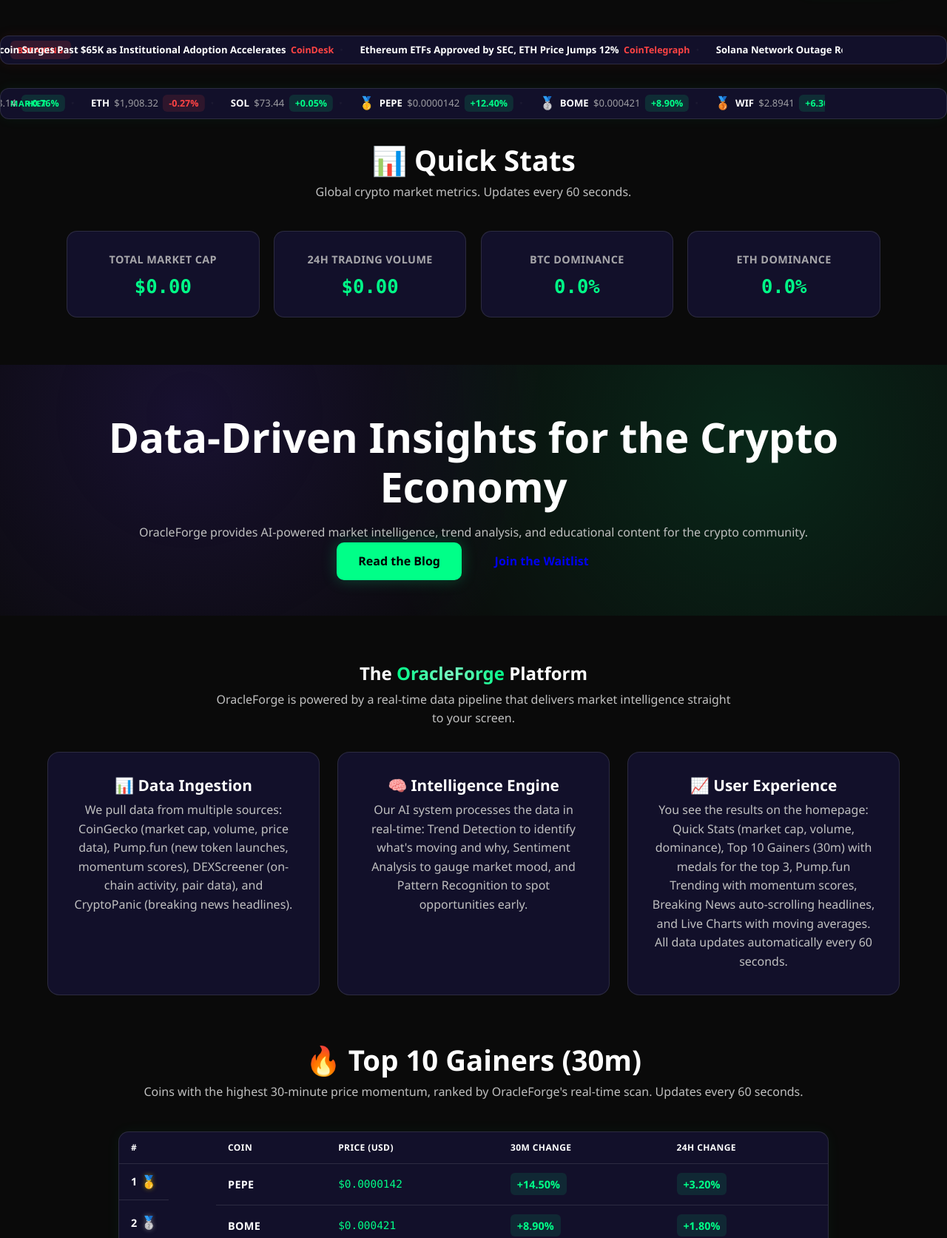
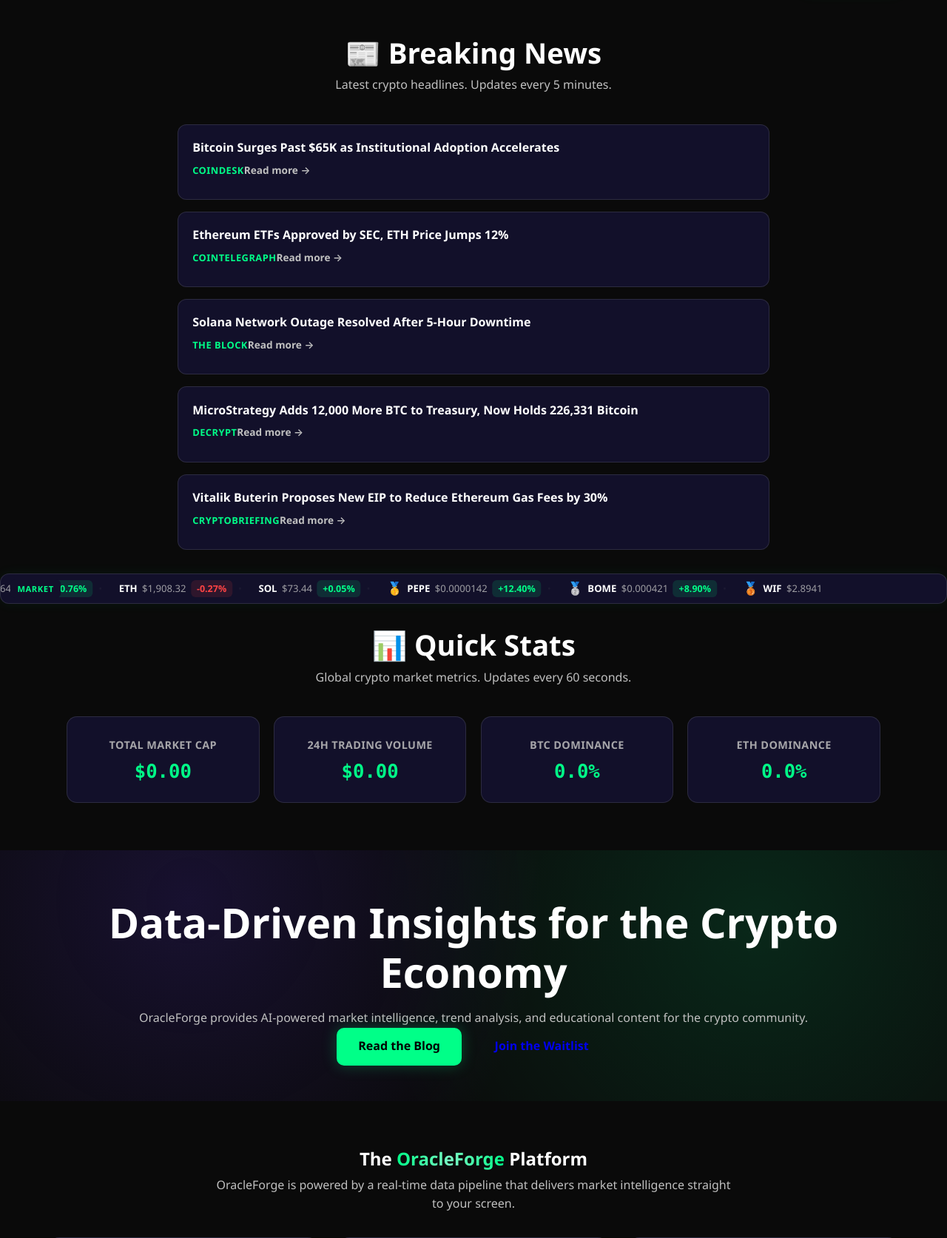
Before and after one commit to oracleforge8-maker/oracleforge-studios, a Flask app: page / in a window 1280 px wide. Shown: the part 69-1742 px from the top of the page at 74% size. Run offline with Flask 3, Linux system fonts and the light colour scheme; data that the repository does not hold is empty; some libraries are stand-ins or nearby versions.

Commit message:
Fix breaking news static layout, coin ticker readability, and pump.fun update logic

```diff
--- a/web/static/css/styles.css
+++ b/web/static/css/styles.css
@@ -704,10 +704,79 @@
 }
 
 /* ============================================================
-   Breaking News Ticker
+   Breaking News Static List
    ============================================================ */
 
-.news-ticker {
+.breaking-news-section {
+    margin-bottom: 2rem;
+}
+
+.news-list {
+    display: grid;
+    gap: 1rem;
+    max-width: 800px;
+    margin: 0 auto;
+}
+
+.news-article {
+    background: var(--card-bg);
+    border: 1px solid var(--border);
+    border-radius: 12px;
+    padding: 1.2rem;
+    transition: transform 0.2s, box-shadow 0.2s;
+    cursor: pointer;
+}
+
+.news-article:hover {
+    transform: translateX(4px);
+    box-shadow: var(--glow-purple);
+}
+
+.news-title {
+    display: block;
+    font-size: 1rem;
+    font-weight: 700;
+    color: var(--white);
+    margin-bottom: 0.4rem;
+    line-height: 1.4;
+}
+
+.news-source {
+    display: inline-block;
+    font-size: 0.8rem;
+    font-weight: 700;
+    color: var(--green);
+    margin-bottom: 0.6rem;
+    text-transform: uppercase;
+    letter-spacing: 0.5px;
+}
+
+.news-readmore {
+    display: inline-block;
+    font-size: 0.85rem;
+    color: var(--silver);
+    text-decoration: none;
+    font-weight: 600;
+    transition: color 0.2s;
+}
+
+.news-readmore:hover {
+    color: var(--green);
+    text-decoration: underline;
+}
+
+.news-loading {
+    text-align: center;
+    padding: 1.5rem;
+    color: var(--silver);
+    font-size: 0.9rem;
+}
+
+/* ============================================================
+   Market Ticker (Fixed Layout)
+   ============================================================ */
+
+.market-ticker {
     display: flex;
     align-items: center;
     gap: 0.75rem;
@@ -716,43 +785,47 @@
     border-radius: 12px;
     padding: 0.4rem 0.8rem;
     margin-bottom: 2rem;
-    box-shadow: 0 0 18px rgba(255, 68, 68, 0.08);
+    box-shadow: 0 0 18px rgba(0, 255, 136, 0.06);
     overflow: hidden;
+    position: relative;
 }
 
-.news-ticker .ticker-label {
+.ticker-label {
     flex: 0 0 auto;
     font-size: 0.7rem;
     font-weight: 800;
     text-transform: uppercase;
     letter-spacing: 0.6px;
-    color: var(--red);
-    background: rgba(255, 68, 68, 0.15);
+    color: var(--green);
+    white-space: nowrap;
+    z-index: 2;
+    position: relative;
+    background: var(--card-bg);
     padding: 0.2rem 0.6rem;
     border-radius: 6px;
-    white-space: nowrap;
 }
 
-.news-track {
+.ticker-track {
     flex: 1 1 auto;
     display: flex;
     align-items: center;
     gap: 1.4rem;
     overflow: hidden;
-    animation: newsScroll 30s linear infinite;
+    animation: tickerScroll 26s linear infinite;
+    padding-left: 1rem;
 }
 
 /* Hover anywhere on the ticker pauses the scroll */
-.news-ticker:hover .news-track {
+.market-ticker:hover .ticker-track {
     animation-play-state: paused;
 }
 
-@keyframes newsScroll {
+@keyframes tickerScroll {
     0%   { transform: translateX(0); }
     100% { transform: translateX(-50%); }
 }
 
-.news-item {
+.ticker-item {
     display: inline-flex;
     align-items: center;
     gap: 0.4rem;
@@ -760,39 +833,34 @@
     white-space: nowrap;
     color: var(--silver);
     flex: 0 0 auto;
-    cursor: pointer;
-    transition: color 0.2s;
+    min-width: fit-content;
 }
 
-.news-item:hover {
-    color: var(--white);
-}
+.ticker-item .ticker-symbol { font-weight: 700; color: var(--white); }
+.ticker-item .ticker-price   { opacity: 0.8; }
+.ticker-item .ticker-medal   { font-size: 1.05rem; }
 
-.news-item::after {
+.ticker-item::after {
     content: "•";
     color: var(--border);
     opacity: 0.35;
     margin-left: 0.1rem;
 }
 
-.news-item:last-child::after {
-    content: "";
+.ticker-change {
+    font-weight: 700;
+    padding: 0.1rem 0.5rem;
+    border-radius: 6px;
+    font-size: 0.78rem;
+    white-space: nowrap;
 }
-
-.news-source {
-    font-weight: 700;
-    color: var(--red);
-    font-size: 0.78rem;
-}
-
-.news-title {
-    font-weight: 600;
-    color: var(--white);
-}
+.ticker-change.up   { color: var(--green); background: rgba(0, 255, 136, 0.12); }
+.ticker-change.down { color: var(--red);   background: rgba(255, 68, 68, 0.12); }
 
 @media (max-width: 560px) {
-    .news-item { font-size: 0.72rem; }
-    .news-track { animation-duration: 20s; }
+    .ticker-item { font-size: 0.72rem; }
+    .ticker-medal { font-size: 0.9rem; }
+    .ticker-track { animation-duration: 20s; }
 }
 
 /* ============================================================
--- a/web/static/js/main.js
+++ b/web/static/js/main.js
@@ -137,20 +137,18 @@
         setInterval(loadQuickStats, POLL_MS);
     }
 
-    // ---------- Breaking News ticker ----------
-    // Homepage auto-scrolling news ticker (latest crypto headlines).
-    // Polls /api/news every 5 minutes. Hovering pauses the scroll (via CSS).
-    // The track is duplicated so the marquee loops seamlessly.
-    const newsTrack = document.getElementById('newsTrack');
+    // ---------- Breaking News static list ----------
+    // Homepage static list of latest crypto headlines (5 most recent).
+    // Polls /api/news every 5 minutes.
+    const newsList = document.getElementById('newsList');
 
-    if (newsTrack) {
+    if (newsList) {
         const NEWS_POLL_MS = 300000; // 5 minutes
-        const MAX_NEWS_ITEMS = 8;
+        const MAX_NEWS_ITEMS = 5;
 
         function buildNewsItem(title, url, source) {
             const item = document.createElement('div');
-            item.className = 'news-item';
-            item.dataset.url = url;
+            item.className = 'news-article';
 
             const titleSpan = document.createElement('span');
             titleSpan.className = 'news-title';
@@ -160,12 +158,20 @@
             sourceSpan.className = 'news-source';
             sourceSpan.textContent = source;
 
+            const readMoreLink = document.createElement('a');
+            readMoreLink.className = 'news-readmore';
+            readMoreLink.href = url || '#';
+            readMoreLink.target = '_blank';
+            readMoreLink.rel = 'noopener noreferrer';
+            readMoreLink.textContent = 'Read more →';
+
             item.appendChild(titleSpan);
             item.appendChild(sourceSpan);
+            item.appendChild(readMoreLink);
 
             // Add click handler to open article in new tab
-            item.addEventListener('click', function() {
-                if (url) {
+            item.addEventListener('click', function(e) {
+                if (url && !e.target.classList.contains('news-readmore')) {
                     window.open(url, '_blank', 'noopener,noreferrer');
                 }
             });
@@ -173,8 +179,8 @@
             return item;
         }
 
-        function initNewsTicker(newsItems) {
-            newsTrack.innerHTML = '';
+        function renderNewsList(newsItems) {
+            newsList.innerHTML = '';
             const frag = document.createDocumentFragment();
 
             // Add news items (limit to MAX_NEWS_ITEMS)
@@ -187,18 +193,11 @@
                 ));
             });
 
-            newsTrack.appendChild(frag);
-            // Duplicate the set so the marquee (translateX 0 -> -50%) loops seamlessly.
-            newsTrack.innerHTML += newsTrack.innerHTML;
+            newsList.appendChild(frag);
         }
 
         function showLoadingNews() {
-            newsTrack.innerHTML = '';
-            const loadingItems = [
-                {title: 'Loading crypto headlines...', url: '', source: ''},
-                {title: 'Fetching latest news...', url: '', source: ''}
-            ];
-            initNewsTicker(loadingItems);
+            newsList.innerHTML = '<div class="news-loading">Loading latest news...</div>';
         }
 
         async function loadNews() {
@@ -208,7 +207,7 @@
                 const data = await res.json();
 
                 if (data.news && Array.isArray(data.news) && data.news.length > 0) {
-                    initNewsTicker(data.news);
+                    renderNewsList(data.news);
                 } else {
                     // Fallback to mock data if API returns empty
                     const mockNews = [
@@ -216,21 +215,21 @@
                         {title: 'Ethereum ETFs Approved by SEC, ETH Price Jumps 12%', url: 'https://example.com/eth-etf', source: 'CoinTelegraph'},
                         {title: 'Solana Network Outage Resolved After 5-Hour Downtime', url: 'https://example.com/solana-outage', source: 'The Block'},
                         {title: 'MicroStrategy Adds 12,000 More BTC to Treasury, Now Holds 226,331 Bitcoin', url: 'https://example.com/microstrategy-btc', source: 'Decrypt'},
-                        {title: 'SEC Delays Decision on Spot Bitcoin ETFs Until October', url: 'https://example.com/sec-delay', source: 'Bloomberg'},
-                        {title: 'Vitalik Buterin Proposes New EIP to Reduce Ethereum Gas Fees by 30%', url: 'https://example.com/vitalik-eip', source: 'CryptoBriefing'}
+                        {title: 'SEC Delays Decision on Spot Bitcoin ETFs Until October', url: 'https://example.com/sec-delay', source: 'Bloomberg'}
                     ];
-                    initNewsTicker(mockNews);
+                    renderNewsList(mockNews);
                 }
             } catch (err) {
-                console.warn('News ticker fetch failed:', err);
+                console.warn('News fetch failed:', err);
                 // Show mock data on error
                 const mockNews = [
                     {title: 'Bitcoin Surges Past $65K as Institutional Adoption Accelerates', url: 'https://example.com/bitcoin-surge', source: 'CoinDesk'},
                     {title: 'Ethereum ETFs Approved by SEC, ETH Price Jumps 12%', url: 'https://example.com/eth-etf', source: 'CoinTelegraph'},
                     {title: 'Solana Network Outage Resolved After 5-Hour Downtime', url: 'https://example.com/solana-outage', source: 'The Block'},
-                    {title: 'MicroStrategy Adds 12,000 More BTC to Treasury, Now Holds 226,331 Bitcoin', url: 'https://example.com/microstrategy-btc', source: 'Decrypt'}
+                    {title: 'MicroStrategy Adds 12,000 More BTC to Treasury, Now Holds 226,331 Bitcoin', url: 'https://example.com/microstrategy-btc', source: 'Decrypt'},
+                    {title: 'Vitalik Buterin Proposes New EIP to Reduce Ethereum Gas Fees by 30%', url: 'https://example.com/vitalik-eip', source: 'CryptoBriefing'}
                 ];
-                initNewsTicker(mockNews);
+                renderNewsList(mockNews);
             }
         }
 
@@ -1094,21 +1093,29 @@
                     (prev.momentum || 0) > (current.momentum || 0) ? prev : current
                 );
 
+                // Check if the top token has changed
+                const tokenChanged = !currentTopToken || currentTopToken !== topToken.symbol;
+
                 // Render the top token info card
                 renderPumpInfoCard(topToken);
 
                 // Load chart for the top token if we have a symbol
                 if (topToken.symbol && pumpChartContainer) {
                     currentTopToken = topToken.symbol;
-                    await loadPumpChart(topToken.symbol);
+                    if (tokenChanged) {
+                        // Only reload chart if the token changed
+                        await loadPumpChart(topToken.symbol);
+                    }
                 }
 
-                // Updated timestamp
+                // Updated timestamp with more details
                 const updated = document.getElementById('pumpUpdated');
                 if (updated) {
-                    updated.textContent = 'Updated ' +
-                        new Date().toLocaleTimeString([], {hour: '2-digit', minute: '2-digit'}) +
-                        ' · auto-refreshes every 60s';
+                    const now = new Date();
+                    updated.textContent = 'Last updated: ' +
+                        now.toLocaleTimeString([], {hour: '2-digit', minute: '2-digit', second: '2-digit'}) +
+                        ' · Next refresh in 60s · Top token: ' + (topToken.symbol || 'N/A').toUpperCase() +
+                        ' (Momentum: ' + (topToken.momentum || 0).toFixed(1) + ')';
                 }
 
             } catch (err) {
--- a/web/templates/home.html
+++ b/web/templates/home.html
@@ -4,10 +4,17 @@
 
 {% block content %}
 
-<!-- ================= Breaking News Ticker ================= -->
-<section class="news-ticker" id="newsTicker">
-    <span class="ticker-label">BREAKING</span>
-    <div class="news-track" id="newsTrack"></div>
+<!-- ================= Breaking News ================= -->
+<section class="breaking-news-section">
+    <div class="container">
+        <div class="section-head">
+            <h2>📰 Breaking News</h2>
+            <p class="section-sub">Latest crypto headlines. Updates every 5 minutes.</p>
+        </div>
+        <div class="news-list" id="newsList">
+            <div class="news-loading">Loading latest news...</div>
+        </div>
+    </div>
 </section>
 
 <!-- ================= Market Ticker ================= -->
```
